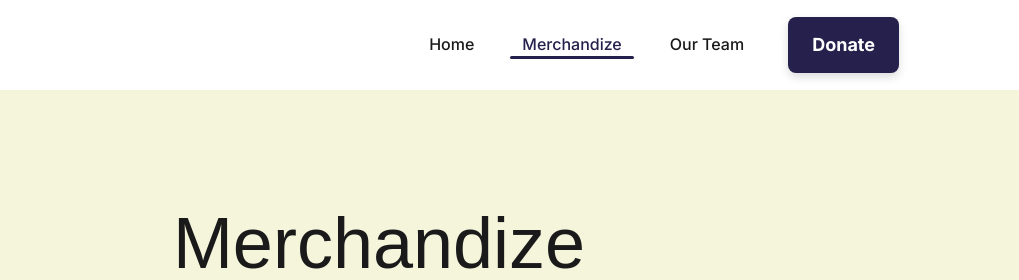
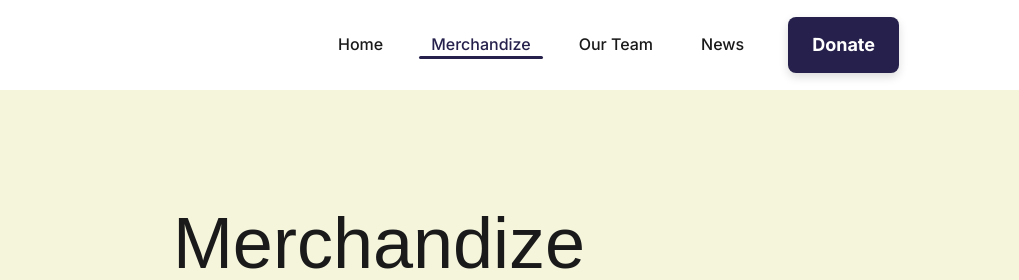
Before and after one commit to PizzaCrackers/Main, a plain HTML site: page Shop.html in a window 1280 px wide. Shown: the top 280 px of the page, 261-1280 px from the left. Drawn offline with Linux system fonts and the light colour scheme; a web font is replaced by a local one.

Commit message:
Update Shop.html

```diff
--- a/Shop.html
+++ b/Shop.html
@@ -9,6 +9,7 @@
     <link href="https://fonts.googleapis.com/css2?family=Inter:wght@400;500;600;700&display=swap" rel="stylesheet">
     <link href="https://fonts.googleapis.com/css2?family=Caprasimo&family=Poppins:ital,wght@0,100;0,200;0,300;0,400;0,500;0,600;0,700;0,800;0,900;1,100;1,200;1,300;1,400;1,500;1,600;1,700;1,800;1,900&display=swap" rel="stylesheet">
     <script src="script.js" defer></script>
+    <link rel="icon" type="image/x-icon" href="Images/icon.png">
 </head>
 <body>
     <div id="header">
@@ -19,6 +20,7 @@
                     <li><a href="index.html">Home</a></li>
                     <li><a href="Shop.html">Merchandize</a></li>
                     <li><a href="team.html">Our Team</a></li>
+                    <li><a href="story.html">News</a></li>
                 </ul>
                 <a href="https://docs.google.com/forms/d/e/1FAIpQLSdLwpt8KHEuQZmoYX4Z6Melj5gGAB6haDX1amDbeMC8z4hOTA/viewform?usp=sharing&ouid=102941460864455220517" class="btn-donate" target="_blank">Donate</a>
             </div>
```
